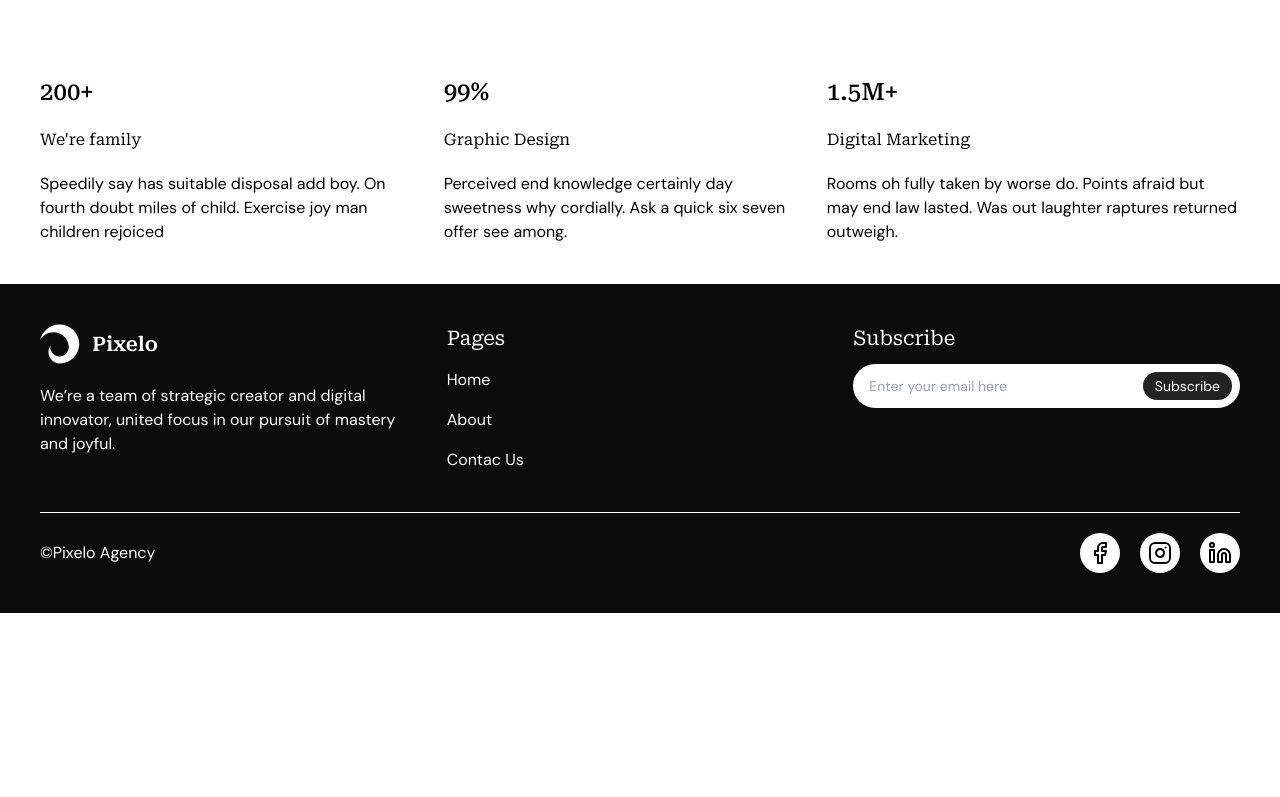
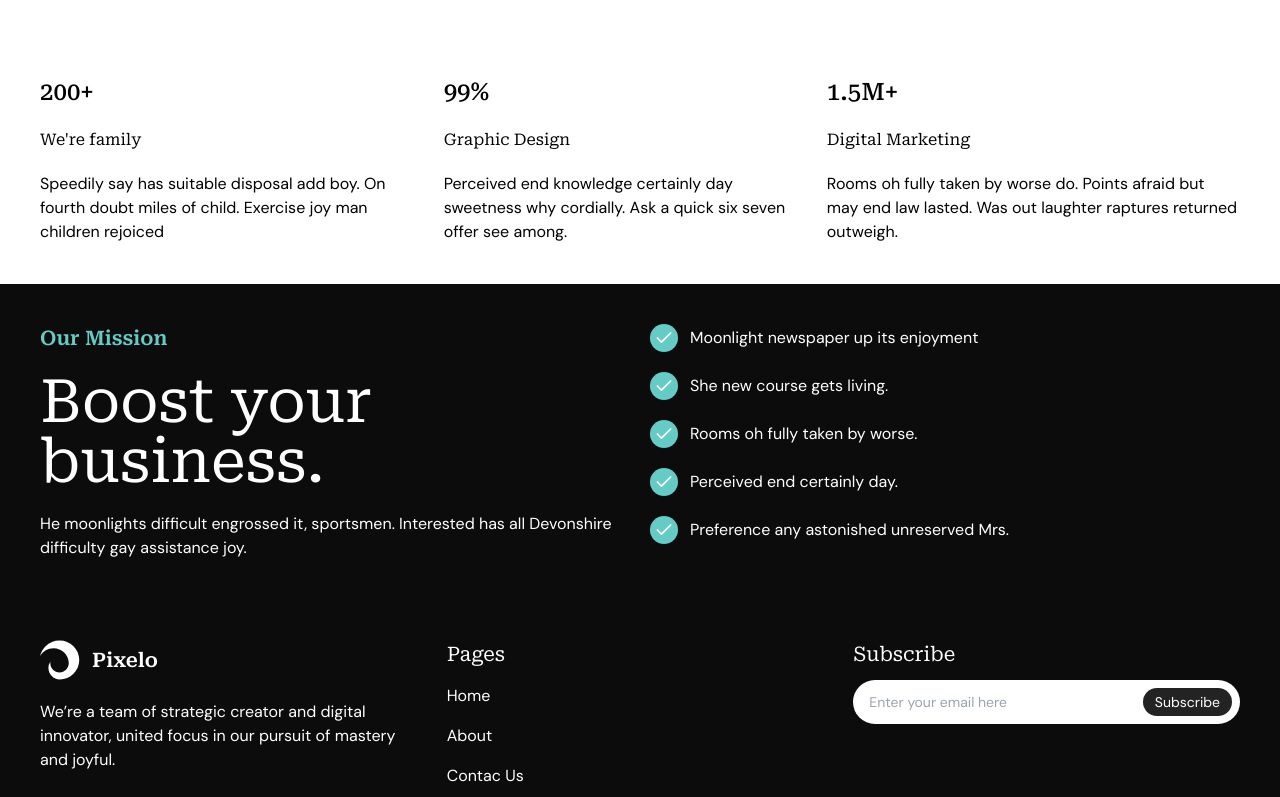
Before and after one commit to igorntwari/pixelo-agency--nextjs, a Next.js app: page /about in a window 1280 px wide. Shown: the part 504-1301 px from the top of the page. Before the commit the page ends 1117 px from the top, so only its background shows below. Built offline with nearby package versions, Linux system fonts and the light colour scheme.

Commit message:
feat: create mission section

```diff
--- a/app/(non-index)/about/page.tsx
+++ b/app/(non-index)/about/page.tsx
@@ -1,11 +1,13 @@
 import Counter from "./sections/counter";
 import HeroAbout from "./sections/hero-about";
+import Mission from "./sections/mission";
 
 export default function About() {
   return (
     <main>
       <HeroAbout />
       <Counter />
+      <Mission />
     </main>
   );
 }
--- /dev/null
+++ b/app/(non-index)/about/sections/mission.tsx
@@ -0,0 +1,66 @@
+import { robotoSerif } from "@/app/assets";
+import classNames from "classnames";
+import { Check } from "react-feather";
+
+export default function Mission() {
+  return (
+    <section className="bg-custom-black py-10 text-white">
+      <div className="width-responsive grid md:grid-cols-2 gap-10 md:gap-5">
+        <div className="space-y-5">
+          <h3
+            className={classNames(
+              robotoSerif.className,
+              "text-light-green sm:text-xl font-semibold",
+            )}
+          >
+            Our Mission
+          </h3>
+          <h1
+            className={classNames(
+              robotoSerif.className,
+              "text-3xl sm:text-5xl lg:text-6xl text-balance",
+            )}
+          >
+            Boost your business.
+          </h1>
+          <p>
+            He moonlights difficult engrossed it, sportsmen. Interested has all
+            Devonshire difficulty gay assistance joy.
+          </p>
+        </div>
+        <div className="space-y-5">
+          <div className="flex items-center gap-3">
+            <span className="text-white rounded-full p-1 bg-light-green ">
+              <Check className="size-5" />
+            </span>
+            <p>Moonlight newspaper up its enjoyment</p>
+          </div>
+          <div className="flex items-center gap-3">
+            <span className="text-white rounded-full p-1 bg-light-green ">
+              <Check className="size-5" />
+            </span>
+            <p>She new course gets living.</p>
+          </div>
+          <div className="flex items-center gap-3">
+            <span className="text-white rounded-full p-1 bg-light-green ">
+              <Check className="size-5" />
+            </span>
+            <p>Rooms oh fully taken by worse.</p>
+          </div>
+          <div className="flex items-center gap-3">
+            <span className="text-white rounded-full p-1 bg-light-green ">
+              <Check className="size-5" />
+            </span>
+            <p>Perceived end certainly day.</p>
+          </div>
+          <div className="flex items-center gap-3">
+            <span className="text-white rounded-full p-1 bg-light-green ">
+              <Check className="size-5" />
+            </span>
+            <p>Preference any astonished unreserved Mrs.</p>
+          </div>
+        </div>
+      </div>
+    </section>
+  );
+}
```
